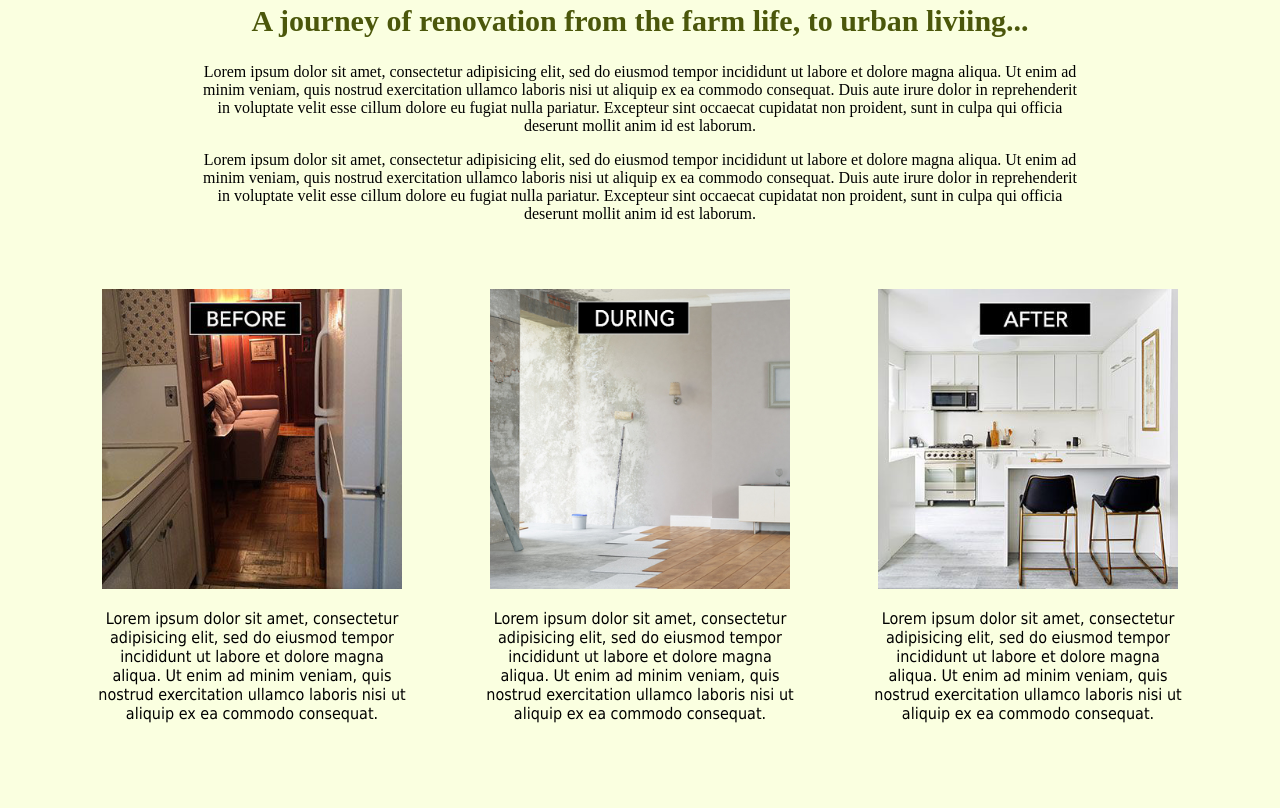
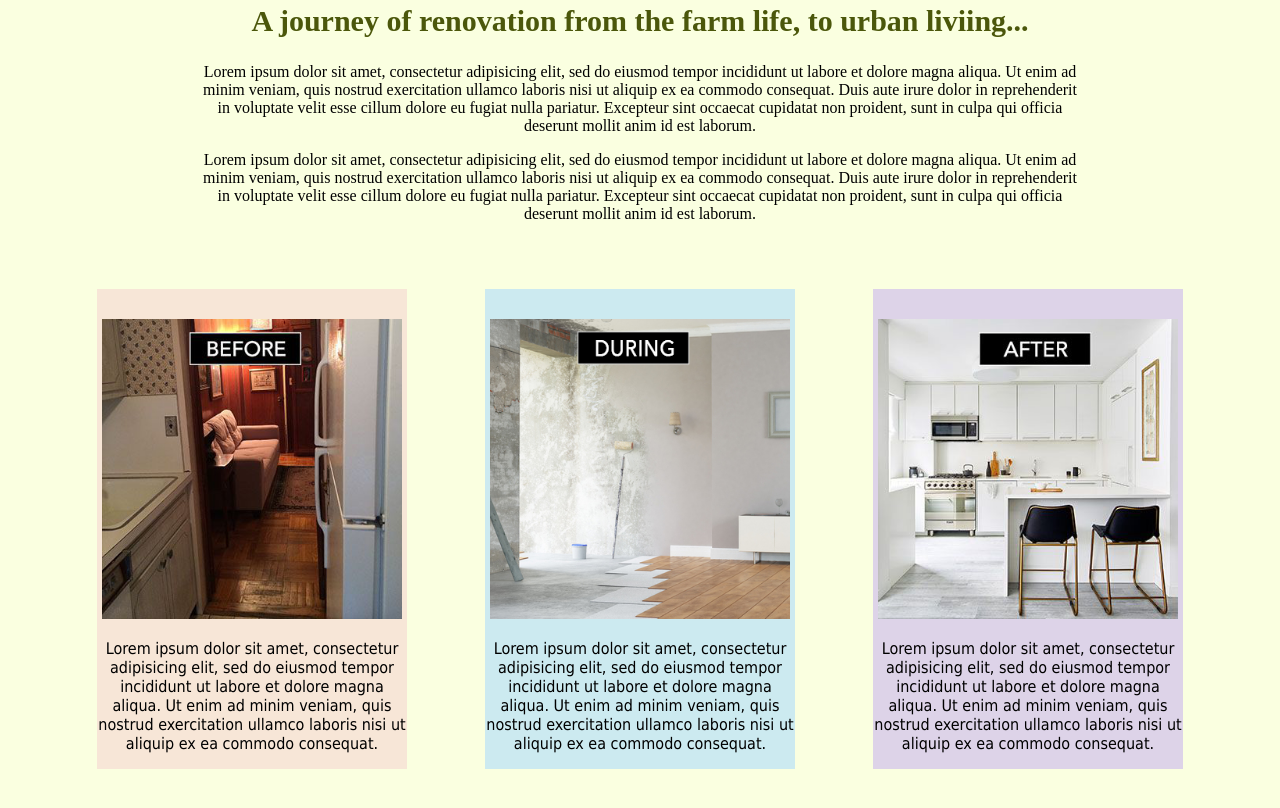
Before and after one commit to rizeup88/interior-dec, a plain HTML site: page index.html in a window 1280 px wide. Shown: the part 132-940 px from the top of the page. Drawn offline with Linux system fonts and the light colour scheme.

Commit message:
This revision will show each column with an added background color.

```diff
--- a/css/styles.css
+++ b/css/styles.css
@@ -51,10 +51,32 @@ body {
   padding: 50px;
 }
 
-.bda .container .column {
+.bda .container .column1 {
+  background-color: #f7e6d7;
   display: inline-block;
   max-width: 80%;
   margin-left: auto;
   margin-right: auto;
+  padding-top: 30px;
   text-align: center;
 }
+
+.bda .container .column2 {
+  background-color: #cceaf0;
+  display: inline-block;
+  max-width: 80%;
+  margin-left: auto;
+  margin-right: auto;
+  padding-top: 30px;
+  text-align: center;
+}
+
+.bda .container .column3 {
+  background-color: #ddd3e8;
+  display: inline-block;
+  max-width: 80%;
+  margin-left: auto;
+  margin-right: auto;
+  padding-top: 30px;
+  text-align: center;
+}
--- a/index.html
+++ b/index.html
@@ -18,15 +18,15 @@
 
   <section class="bda">
   	<div class="container">
-  	  <div class="column">
+  	  <div class="column1">
   	    <img src="images/before1.png" alt="Before Pic" width="300">
   	    <p>Lorem ipsum dolor sit amet, consectetur adipisicing elit, sed do eiusmod tempor incididunt ut labore et dolore magna aliqua. Ut enim ad minim veniam, quis nostrud exercitation ullamco laboris nisi ut aliquip ex ea commodo consequat.</p>
 	  </div>
-	  <div class="column">
+	  <div class="column2">
  	    <img src="images/during1.jpg" alt="During Pic" width="300">
   	    <p>Lorem ipsum dolor sit amet, consectetur adipisicing elit, sed do eiusmod tempor incididunt ut labore et dolore magna aliqua. Ut enim ad minim veniam, quis nostrud exercitation ullamco laboris nisi ut aliquip ex ea commodo consequat.</p>
 	  </div>
-	  <div class="column">
+	  <div class="column3">
   	    <img src="images/after1.png" alt="After Pic" width="300">
   	    <p>Lorem ipsum dolor sit amet, consectetur adipisicing elit, sed do eiusmod tempor incididunt ut labore et dolore magna aliqua. Ut enim ad minim veniam, quis nostrud exercitation ullamco laboris nisi ut aliquip ex ea commodo consequat.</p>
 	  </div>
```
